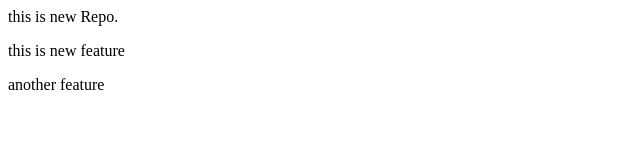
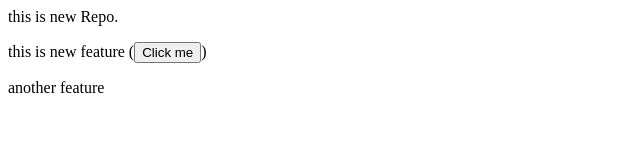
Before and after one commit to knowpain4peace/LocalRepo, a plain HTML site: page index.html in a window 1280 px wide. Shown: the whole page, without its empty margins (0-640 px from the left). Drawn offline with Linux system fonts and the light colour scheme.

Commit message:
Add button

```diff
--- a/index.html
+++ b/index.html
@@ -1,3 +1,3 @@
 <p>this is new Repo.</p>
-<p> this is new feature</p>
+<p> this is new feature (<button>Click me</button>)</p>
 <p> another feature</p>
```
